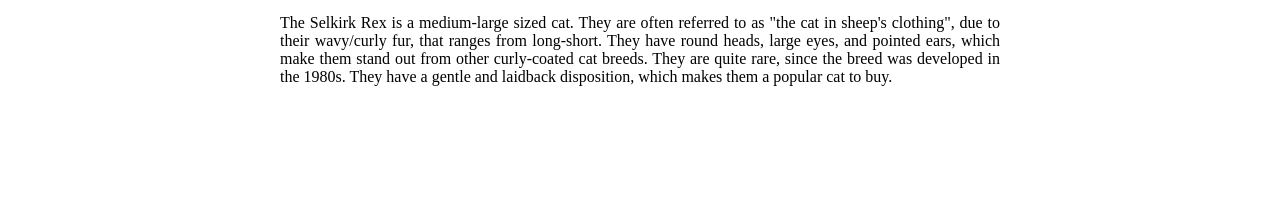
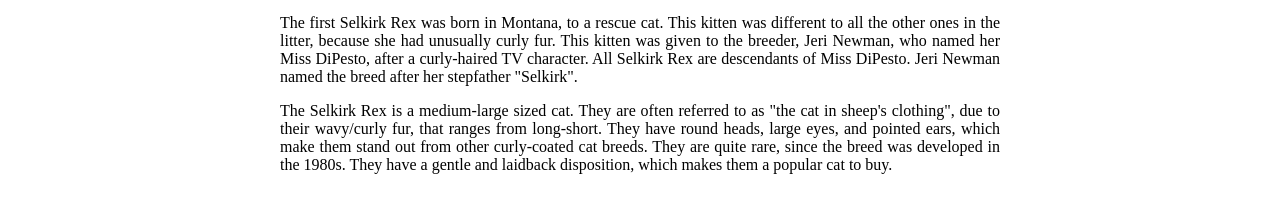
Before and after one commit to altoclef24/trebleclef, a plain HTML site: page index.html in a window 1280 px wide. Shown: the part 386-598 px from the top of the page. Drawn offline with Linux system fonts and the light colour scheme.

Commit message:
Update index.html

```diff
--- a/index.html
+++ b/index.html
@@ -13,10 +13,14 @@
 <a href="https://altoclef24.github.io/">Back to main page</a>
 
 <div class="center-justified">
-  <p>The Selkirk Rex is a medium-large sized cat. They are often referred to as "the cat in sheep's clothing", due to their wavy/curly fur, that ranges from long-short.
+ <p> The first Selkirk Rex was born in Montana, to a rescue cat. This kitten was different to all the other ones in the litter, because she had unusually curly fur. This kitten
+     was given to the breeder, Jeri Newman, who named her Miss DiPesto, after a curly-haired TV character. All Selkirk Rex are descendants of Miss DiPesto. Jeri Newman named the
+     breed after her stepfather "Selkirk".</p>
+
+   <p>The Selkirk Rex is a medium-large sized cat. They are often referred to as "the cat in sheep's clothing", due to their wavy/curly fur, that ranges from long-short.
      They have round heads, large eyes, and pointed ears, which make them stand out from other curly-coated cat breeds. They are quite rare, since the breed was developed
-     in the 1980s. They have a gentle and laidback disposition, which makes them a popular cat to buy.
-</p>
+     in the 1980s. They have a gentle and laidback disposition, which makes them a popular cat to buy.</p>
+
 </div>
 <body/>
 </html>
```
